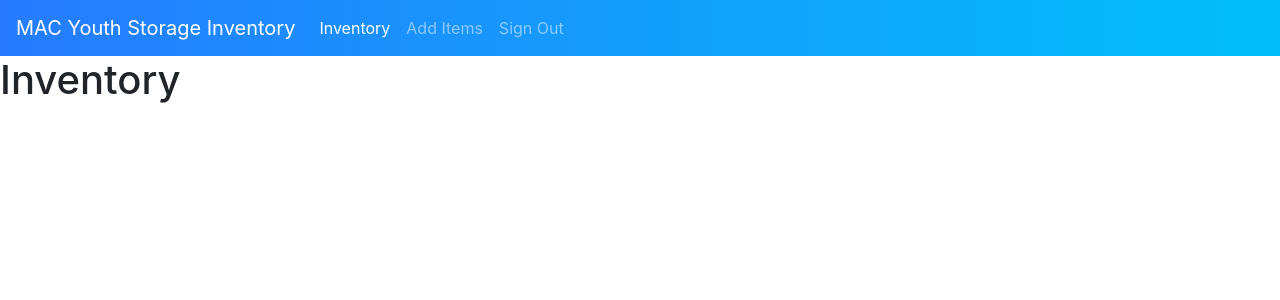
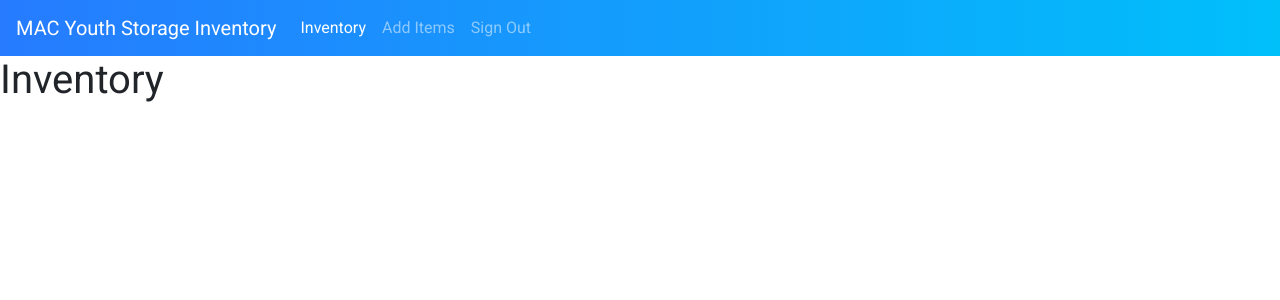
Before and after one commit to fizzlewiththesizzle/MACyouthstorage, a Flask app: page / in a window 1280 px wide. Shown: the top 300 px of the page. Run offline with Flask 2, Linux system fonts and the light colour scheme; some libraries are stand-ins or nearby versions.

Commit message:
changed font to Roboto

```diff
--- a/static/style.css
+++ b/static/style.css
@@ -1,3 +1,9 @@
+@import url("http://fonts.googleapis.com/css?family=Roboto:400,300,700");
+
 .bg-gradient-1 {
     background-image: linear-gradient(to left, #00c0fa,#267bff);
 }
+
+body {
+    font-family: 'Roboto', sans-serif !important;
+  }
```
